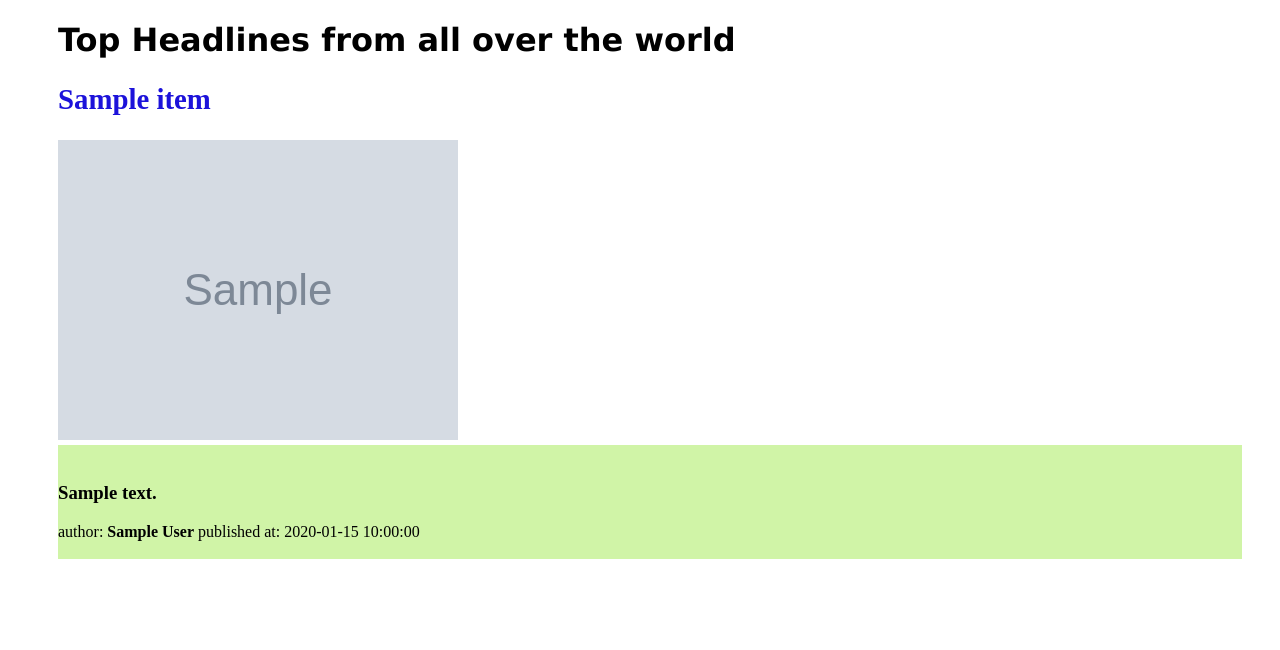
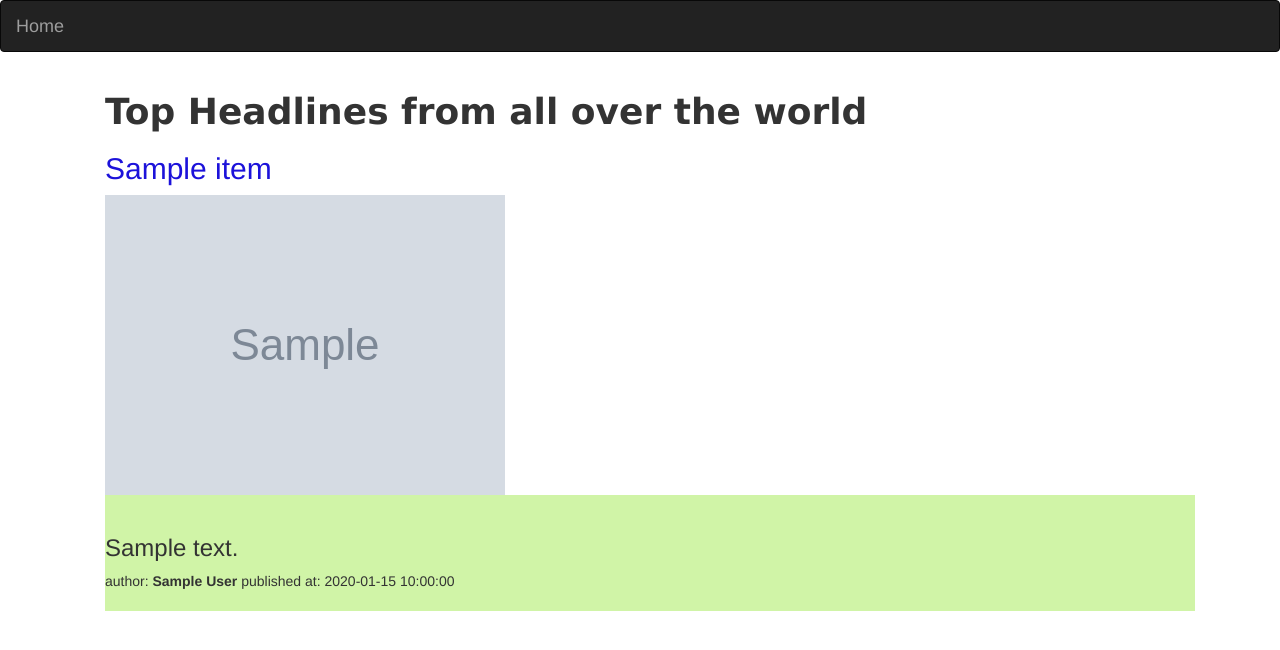
Before and after one commit to eliki-hue/news-finder-express, a Flask app: template app/templates/articles.html in a window 1280 px wide. Shown: the top 650 px of the page. Run offline with Flask 2, Linux system fonts and the light colour scheme; the template is opened without the code that fills it: most values are stand-ins (such as "Sample title", 1, 10 or a date in 2020); grey boxes marked "Sample" are stand-in pictures; some libraries are stand-ins or nearby versions.

Commit message:
added bootstrap and navbar

```diff
--- a/app/__init__.py
+++ b/app/__init__.py
@@ -6,6 +6,8 @@ from flask_bootstrap import Bootstrap
 
 app =Flask(__name__, instance_relative_config=True)
 
+Bootstrap(app)
+
 # Setting up configuration
 app.config.from_object(DevConfig)
 app.config.from_pyfile('config.py')
--- a/app/templates/articles.html
+++ b/app/templates/articles.html
@@ -1,13 +1,10 @@
-<!DOCTYPE html>
-<html lang="en">
-<head>
-    <meta charset="UTF-8">
-    <meta http-equiv="X-UA-Compatible" content="IE=edge">
-    <meta name="viewport" content="width=device-width, initial-scale=1.0">
-    <title>{{id}} news</title>
-</head>
+{% extends 'base.html' %}
+
+{% block content%}
 <body style="margin: 30%vw;">
-
+    <div class="container">
+        <div class="row">
+            <div class="col-ms-12">
                 <div style="margin: 30%vw; margin-left: 50px;">
                     <h1 style="font-family:Verdana, Geneva, Tahoma, sans-serif; font: size 200px; font-weight: bolder;"><strong>Top Headlines from all over the world</strong></h1>
                     {% for item in articles %}
@@ -16,7 +13,7 @@
                         <div style="border:none rgb(209, 221, 202); background-color: white; color: rgb(28, 18, 218); font-size: larger;">
                             <h2>{{item.title}}</h2>
                             <div style="width: 20%vw;height: 5%vh;">
-                    <a  href="{{item.url}}" target="blank"><img src="{{item.urlToImage}}" alt=""  srcset=""></a>
+                                <a  href="{{item.url}}" target="blank"><img src="{{item.urlToImage}}" alt="" style="max-width: 90% vw;" srcset=""></a>
 
                             </div> </div>
                         <div style=" background-color: rgba(173, 235, 101, 0.57); margin-right: 30px; "><br>
@@ -29,6 +26,11 @@
                         </div><br><br>
                     {% endfor %}
                 </div>
+            </div>
+        </div>
+    </div>
+{% endblock %}
+
 
 </body>
 </html>
--- /dev/null
+++ b/app/templates/base.html
@@ -0,0 +1,23 @@
+{% extends 'bootstrap/base.html'%}
+<!DOCTYPE html>
+<html>
+    <head>
+        <meta charset="utf-8">
+        {% if title %}
+        <title> {{ title }}</title>
+        {% else %}
+        <title> Welcome News-finder-express </title>
+        {% endif %}
+    </head>
+    <body>
+        <!-- Navbar block  -->
+        {% block navbar %}
+        {% include 'navbar.html' %}
+        {% endblock %}
+        <!-- Content block -->
+
+        {% block content %}
+
+        {% endblock %}
+    </body>
+</html>
--- /dev/null
+++ b/app/templates/navbar.html
@@ -0,0 +1,18 @@
+<div class="navbar navbar-inverse" role="navigation">
+    <div class="container-fluid">
+        <div class="navbar-header">
+            <button type="button" class="navbar-toggle" data-toggle="collapse" data-target=".navbar-collapse">
+              <span class="sr-only">Toggle navigation</span>
+              <span class="icon-bar"></span>
+              <span class="icon-bar"></span>
+              <span class="icon-bar"></span>
+            </button>
+            <a class="navbar-brand" href="/"> Home </a>
+        </div>
+        <div class="navbar-collapse collapse">
+            <ul class="nav navbar-nav">
+
+        </div>
+
+    </div>
+</div>
```
Also changed, not shown: app/templates/index.html (+4 -14 lines). Lines whose indentation alone changed are shown as unchanged.
